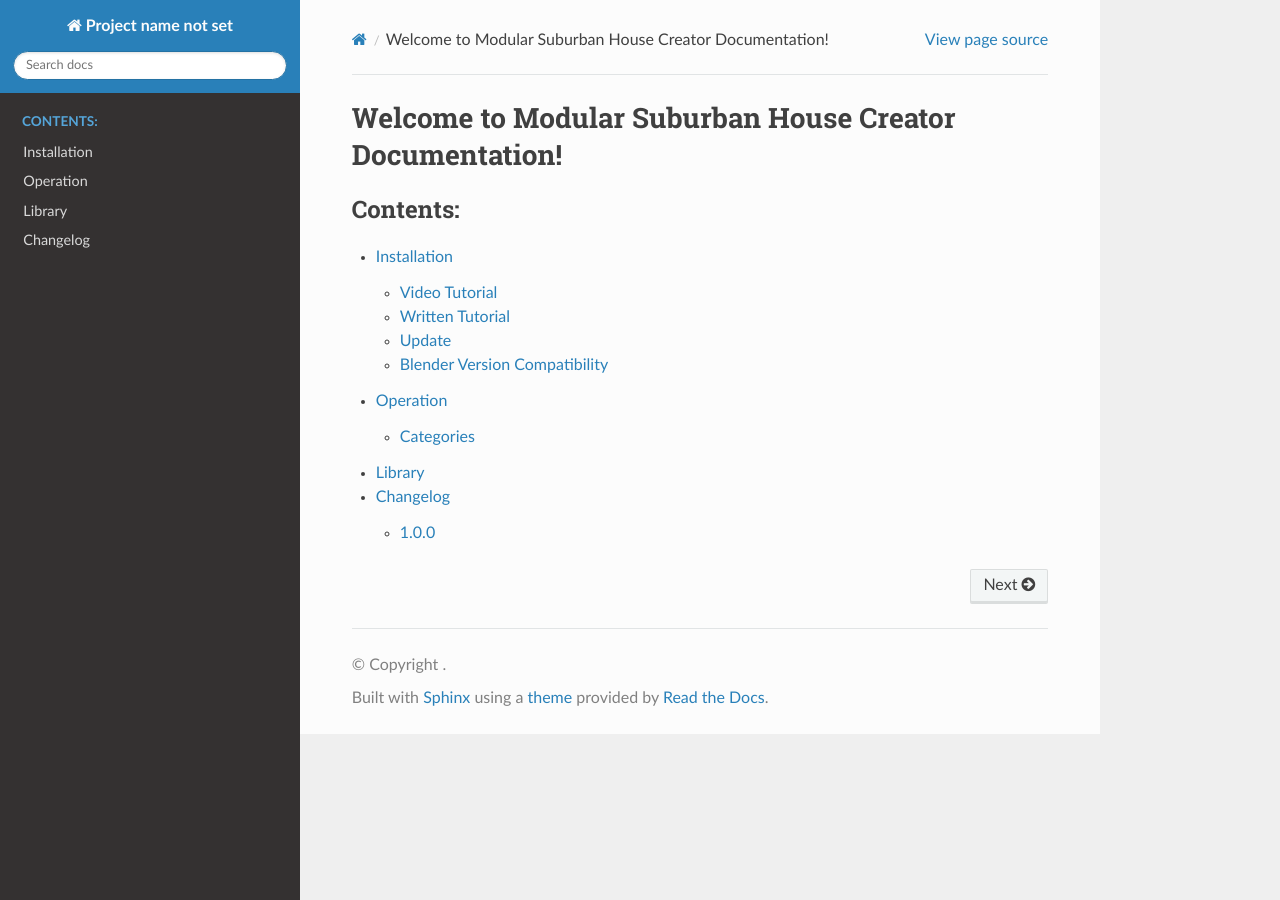
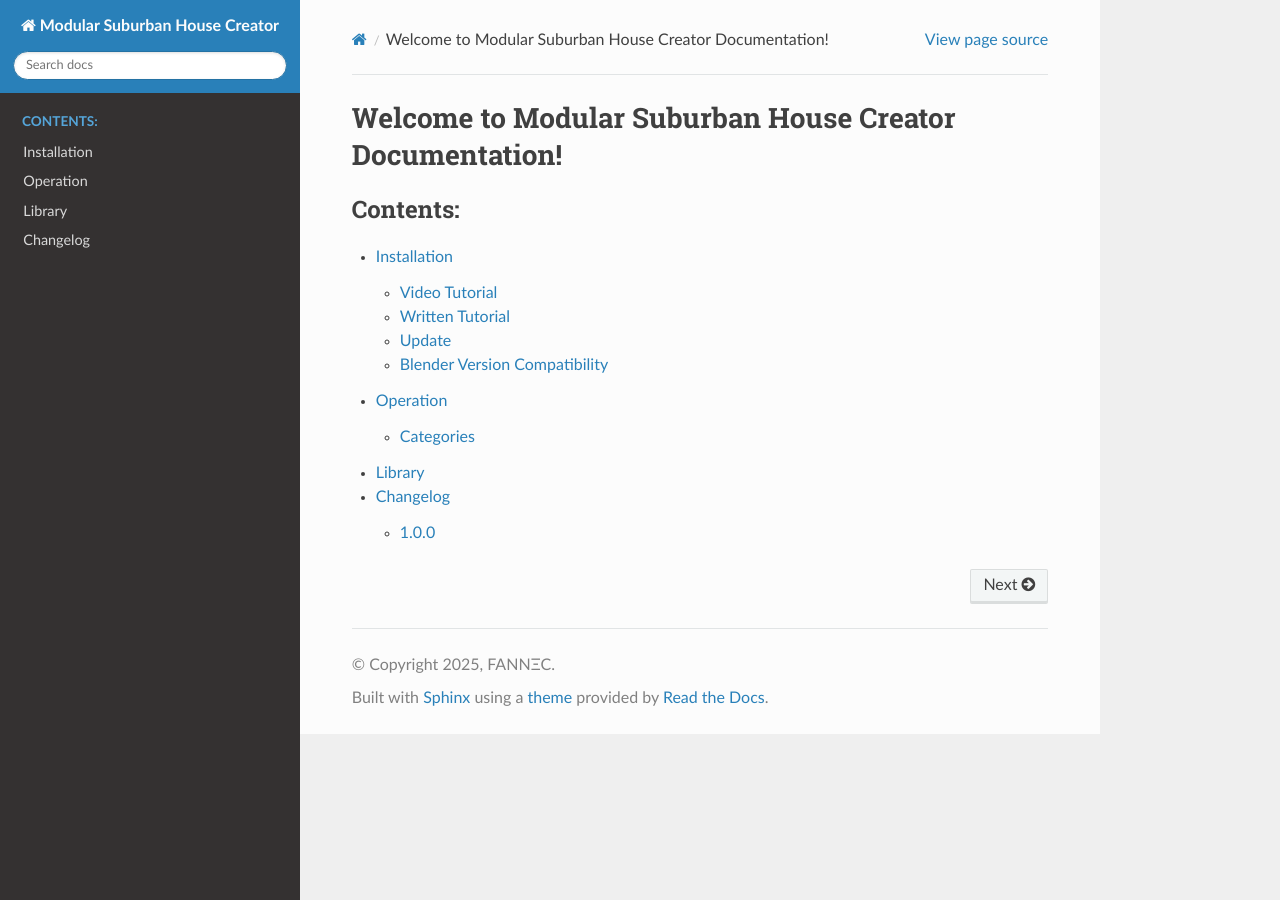
Before and after one commit to DjamelEddineX/Modular_Suburban_House_Creator_Docs, a Sphinx documentation site: the page built from source/index.rst, in a window 1280 px wide. Built offline with Sphinx 7.4.7 and the Read the Docs theme 3.1.0, drawn with Linux system fonts in a browser that asks for light colours; some of the changed lines change nothing that is shown.

Commit message:
Update conf.py

```diff
--- a/source/conf.py
+++ b/source/conf.py
@@ -1,2 +1,39 @@
-html_theme = 'sphinx_rtd_theme'
-extensions = ['sphinx_rtd_theme']
+# Configuration file for the Sphinx documentation builder.
+
+# -- Project information
+
+project = "Modular Suburban House Creator"
+copyright = "2025, FANNΞC"
+author = "FANNΞC"
+
+release = "1.0.0"
+version = "1.0.0"
+
+# -- General configuration
+
+extensions = [
+    "sphinx.ext.duration",
+    "sphinx.ext.doctest",
+    "sphinx.ext.autodoc",
+    "sphinx.ext.autosummary",
+    "sphinx.ext.intersphinx",
+    "sphinx.ext.autosectionlabel",
+    "sphinx_rtd_theme",
+]
+
+autosectionlabel_prefix_document = True
+
+intersphinx_mapping = {
+    "python": ("https://docs.python.org/3/", None),
+    "sphinx": ("https://www.sphinx-doc.org/en/master/", None),
+}
+intersphinx_disabled_domains = ["std"]
+
+templates_path = ["_templates"]
+
+# -- Options for HTML output
+
+html_theme = "sphinx_rtd_theme"
+
+# -- Options for EPUB output
+epub_show_urls = "footnote"
```
